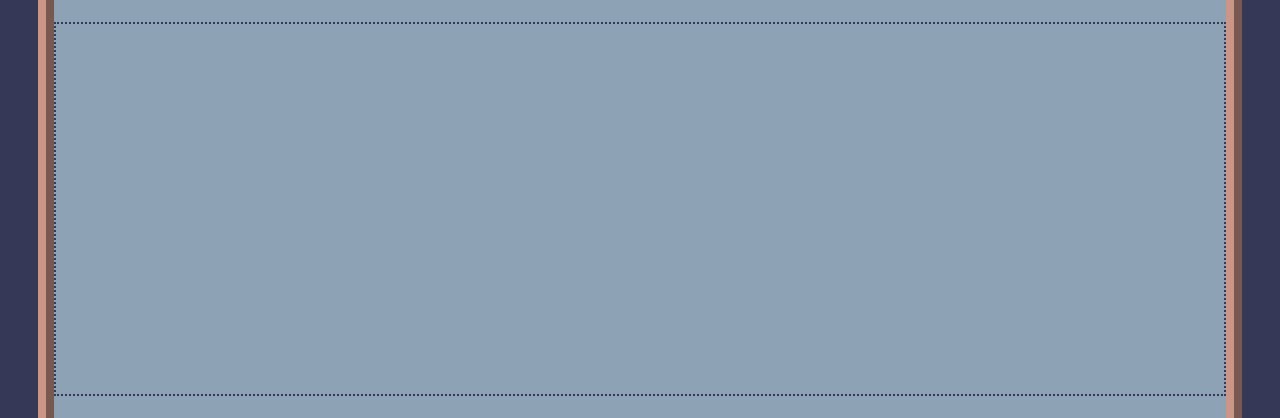
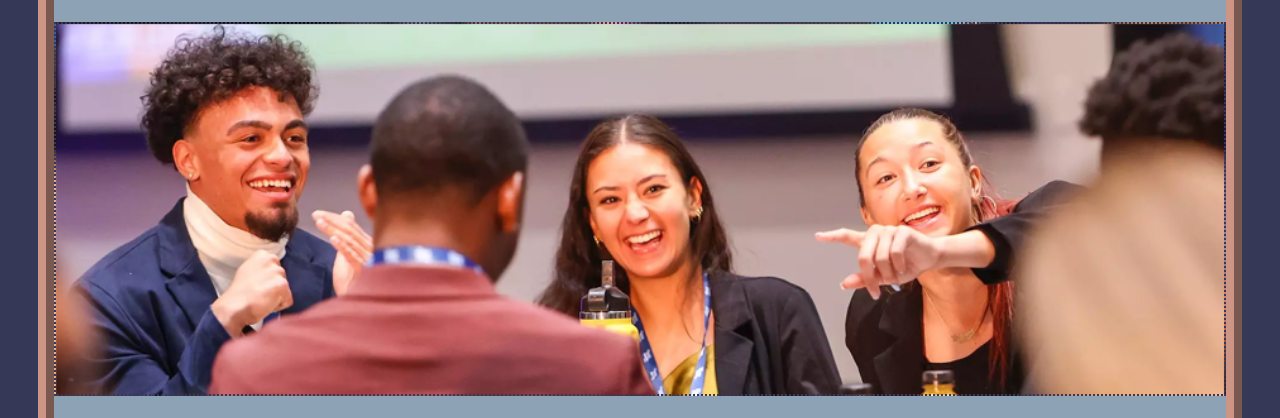
Before and after one commit to tabithabevan/Final-Project, a plain HTML site: page peer.html in a window 1280 px wide. Shown: the part 354-772 px from the top of the page. Drawn offline with nearby package versions, Linux system fonts and the light colour scheme; a web font is replaced by a local one.

Commit message:
Update final.css

```diff
--- a/final.css
+++ b/final.css
@@ -336,7 +336,7 @@ p{
     width:30%;}
 
 #image1 {
-    background-image: url("../images/peer3.png");
+    background-image: url("../Final-Project/peer3.png");
     width: 100%;
     height: 300px; /* Added height to ensure the container is visible */
     background-size: cover;
@@ -344,7 +344,7 @@ p{
     border: 2px dotted #363857;}
 
 #image1:hover {
-    background-image: url("../images/peer4.png");
+    background-image: url("../Final-Project/peer4.png");
     width: 100%;}
 
 /* Style for submission form elements */
```
